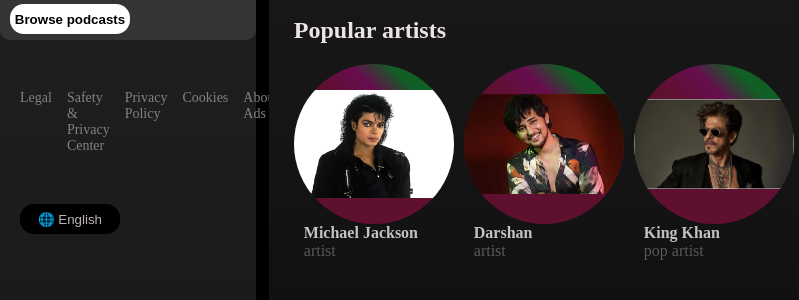
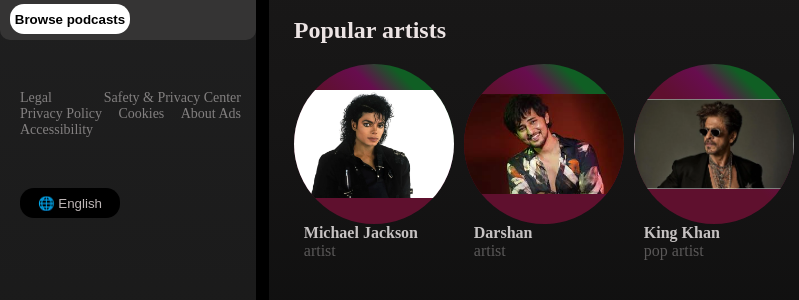
Before and after one commit to Meet-AGI/spotify-clone, a plain HTML site: page spotify.html in a window 1280 px wide. Shown: the part 370-670 px from the top of the page, 0-799 px from the left. Drawn offline with Linux system fonts and the light colour scheme.

Commit message:
Fixed the footer for mobile screen, added flex wrap

```diff
--- a/spoti.css
+++ b/spoti.css
@@ -285,6 +285,8 @@ p.cardtext{
     justify-content: space-between;
     margin-top: 50px;
     color: rgb(131, 128, 128);
+    /* width: 100%; */
+    flex-wrap: wrap;
 }
 .footer-column{
     display: flex;
```
